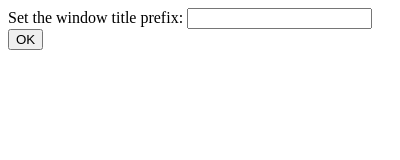
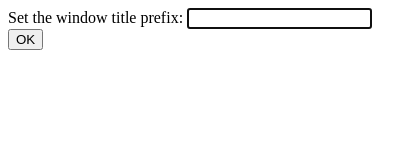
Before and after one commit to tpamula/webextension-window-titler, a browser extension: page popup.html in a window 400 px wide. Drawn offline with Linux system fonts and the light colour scheme.

Commit message:
Added: autofocus on title-input in popup (#5)

```diff
--- a/popup.html
+++ b/popup.html
@@ -7,7 +7,7 @@
 
 <body>
 	<form id="window-title-prefix-form">
-		Set the window title prefix: <input id="title-input" type="text" /> <input id="set-window-title-prefix" type="submit" value="OK" />
+		Set the window title prefix: <input id="title-input" type="text" autofocus/> <input id="set-window-title-prefix" type="submit" value="OK" />
 	</form>
 	<script src="popup.js"></script>
 </body>
```
